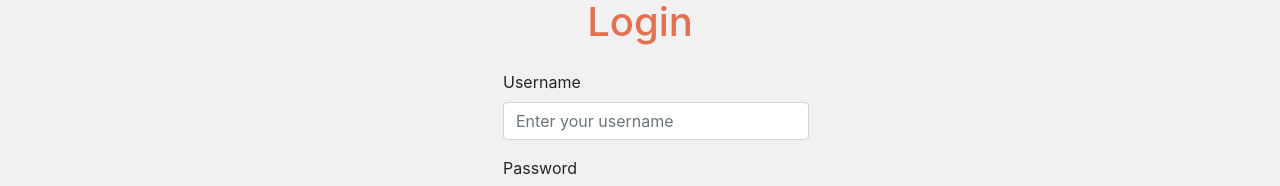
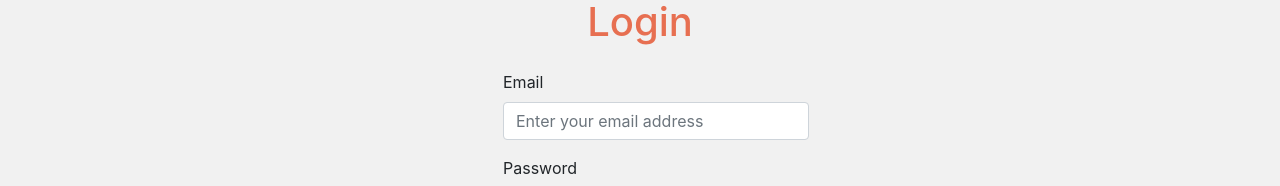
Before and after one commit to im-busari/Timesheet-System, a React (Create React App) app in the folder client/: page / in a window 1280 px wide. Shown: the part 448-634 px from the top of the page. Built offline with nearby package versions, Linux system fonts and the light colour scheme.

Commit message:
Migrate auth flow with email

```diff
--- a/client/src/pages/Login/index.js
+++ b/client/src/pages/Login/index.js
@@ -7,10 +7,10 @@ import { Title } from "../../components/generic/Title";
 export const LoginPage = () => {
   const fields = [
     {
-      name: "username",
-      label: "Username",
-      type: "username",
-      placeholder: "Enter your username",
+      name: "email",
+      label: "Email",
+      type: "email",
+      placeholder: "Enter your email address",
       autoComplete: "none",
     },
     {
--- a/client/src/pages/Register/index.js
+++ b/client/src/pages/Register/index.js
@@ -6,6 +6,13 @@ import { Title } from "../../components/generic/Title";
 
 export const RegisterPage = () => {
   const fields = [
+    {
+      name: "email",
+      label: "Email",
+      type: "email",
+      placeholder: "Enter your email address",
+      autoComplete: "none",
+    },
     {
       name: "username",
       label: "Username",
--- a/client/src/validation/index.js
+++ b/client/src/validation/index.js
@@ -1,13 +1,24 @@
 import * as yup from "yup";
 
+const passwordRegex = new RegExp(
+  /^(?=.*d)(?=.*[a-z])(?=.*[A-Z])(?=.*[a-zA-Z]).{6,}$/,
+  "gm"
+);
+
+const emailRegex = new RegExp(/^[\w-\.]+@([\w-]+\.)+[\w-]{2,4}$/, "g");
+
 export const registerValidation = yup.object({
-  username: yup
+  email: yup
     .string()
-    .min(3, "Your username must be a minimum of 3 characters")
-    .required("Please enter a username"),
+    .matches(emailRegex, "Please enter a valid email")
+    .required("Please enter an email"),
   password: yup
     .string()
     .min(6, "Your password must be a minimum of 6 characters")
+    .matches(
+      passwordRegex,
+      "Password must contain at least one number and uppercase letter"
+    )
     .required("Please enter a password"),
   rePassword: yup
     .string()
@@ -16,6 +27,10 @@ export const registerValidation = yup.object({
 });
 
 export const loginValidation = yup.object({
+  email: yup
+    .string()
+    .matches(emailRegex, "Please enter a valid email")
+    .required("Please enter an email"),
   username: yup
     .string()
     .min(3, "Your username must be a minimum of 3 characters")
@@ -23,5 +38,9 @@ export const loginValidation = yup.object({
   password: yup
     .string()
     .min(6, "Your password must be a minimum of 6 characters")
+    .matches(
+      passwordRegex,
+      "Password must contain at least one number and uppercase letter"
+    )
     .required("Please enter a password"),
 });
```
